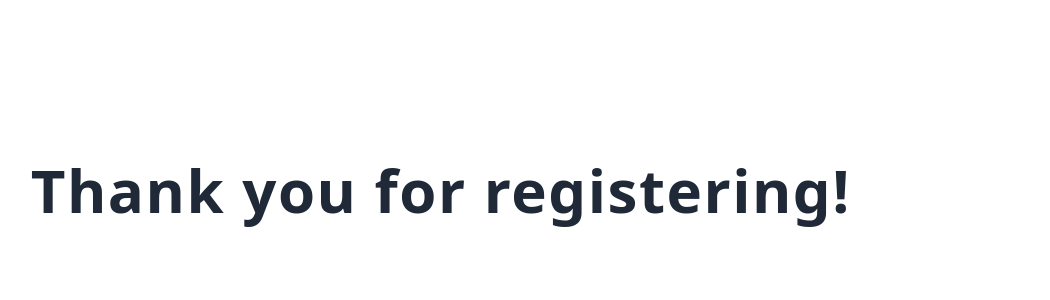
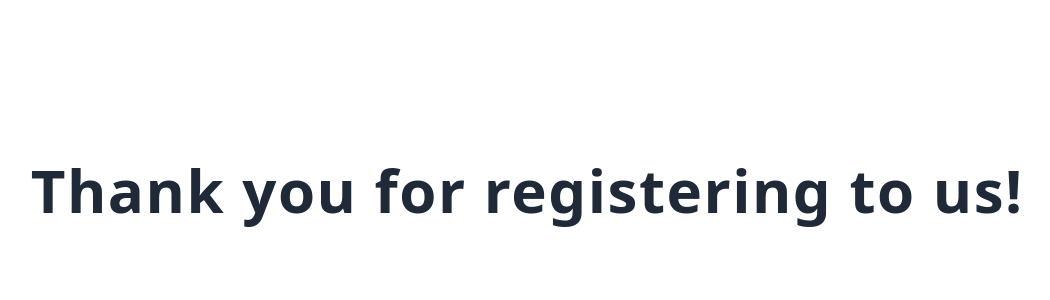
Before and after one commit to fdc-villaces/message-board, a CakePHP app: the page made by app/View/Users/thank_you.ctp in a window 1280 px wide. Shown: the part 64-364 px from the top of the page, without its empty margins (76-1126 px from the left). Run offline with PHP 8.4 and a stand-in for CakePHP, Linux system fonts and the light colour scheme; the template is opened without the code that fills it, so the values that code supplies are empty; some libraries are stand-ins or nearby versions.

Commit message:
adding login & register
adding login & register feature

```diff
--- a/app/View/Users/login.ctp
+++ b/app/View/Users/login.ctp
@@ -7,7 +7,7 @@
                 <p class="text-gray-500 dark:text-gray-400">Sign in to access your account</p>
             </div>
             <div class="m-7">
-              <?php echo $this->Flash->render('danger');  ?>
+              <?php echo $this->Flash->render('danger');?>
               <?php echo $this->Form->create('User', array(
                     'inputDefaults' => array(
                         'label' => false,
@@ -20,7 +20,6 @@
                     <div class="mb-6">
                         <div class="flex justify-between mb-2">
                             <label for="password" class="text-sm text-gray-600 dark:text-gray-400">Password</label>
-
                         </div>
                         <?php echo $this->Form->input('password', array('class' => 'w-full px-3 py-2 placeholder-gray-300 border border-gray-300 rounded-md focus:outline-none focus:ring focus:ring-indigo-100 focus:border-indigo-300 dark:bg-gray-700 dark:text-white dark:placeholder-gray-500 dark:border-gray-600 dark:focus:ring-gray-900 dark:focus:border-gray-500', 'placeholder' => 'Password')); ?>
                     </div>
--- a/app/View/Users/thank_you.ctp
+++ b/app/View/Users/thank_you.ctp
@@ -1,5 +1,5 @@
 <div class="w-10/12 mx-auto bg-transparent mt-40">
 	<div class="">
-		<p class="text-6xl text-gray-800 tracking-wide font-bold">Thank you for registering!</p>
+		<p class="text-6xl text-gray-800 tracking-wide font-bold">Thank you for registering to us!</p>
 	</div>
 </div>
```
